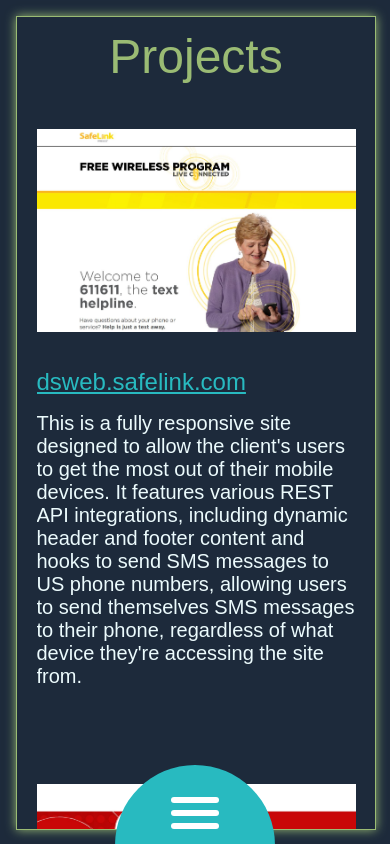
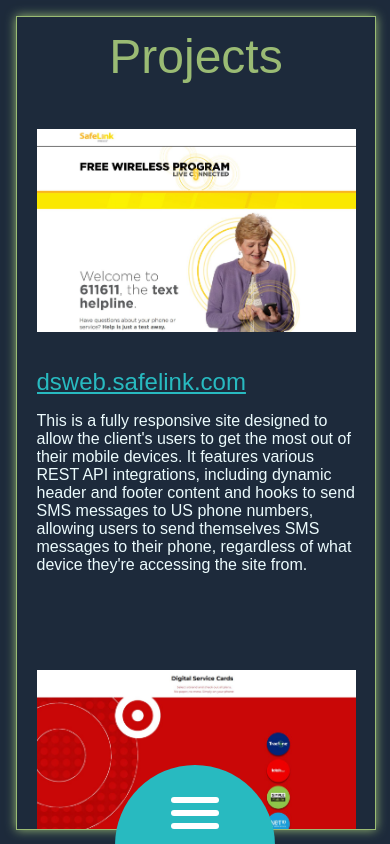
Before and after one commit to penciltea/portfolio, a React (Vite) app: page /projects in a window 390 px wide. Built offline with nearby package versions, Linux system fonts and the light colour scheme; a web font is replaced by a local one.

Commit message:
adding vercel deployment file, modifying css

```diff
--- a/src/App.tsx
+++ b/src/App.tsx
@@ -17,9 +17,9 @@
       <main>
           <Routes location={location} key={location.pathname}>
             <Route path="/" element={<HomeComponent />} />
-            <Route path="/about" element={<AboutComponent />} />
-            <Route path="/projects" element={<ProjectsComponent />} />
-            <Route path="/*" element={<NotFoundComponent />} />
+            <Route path="about" element={<AboutComponent />} />
+            <Route path="projects" element={<ProjectsComponent />} />
+            <Route path="*" element={<NotFoundComponent />} />
           </Routes>
       </main>
     </>
--- a/src/pages/Projects/Projects.scss
+++ b/src/pages/Projects/Projects.scss
@@ -14,10 +14,14 @@
 
 @media screen and (max-width: 47.5em){
     .projects{
-        padding-bottom: 4rem;
+        padding-bottom: 8rem;
 
         h1{
             margin: 1rem 0 0;
         }
+
+        p{
+            font-size: 1rem;
+        }
     }
 }
```
Also changed, not shown: vercel.json (added).
